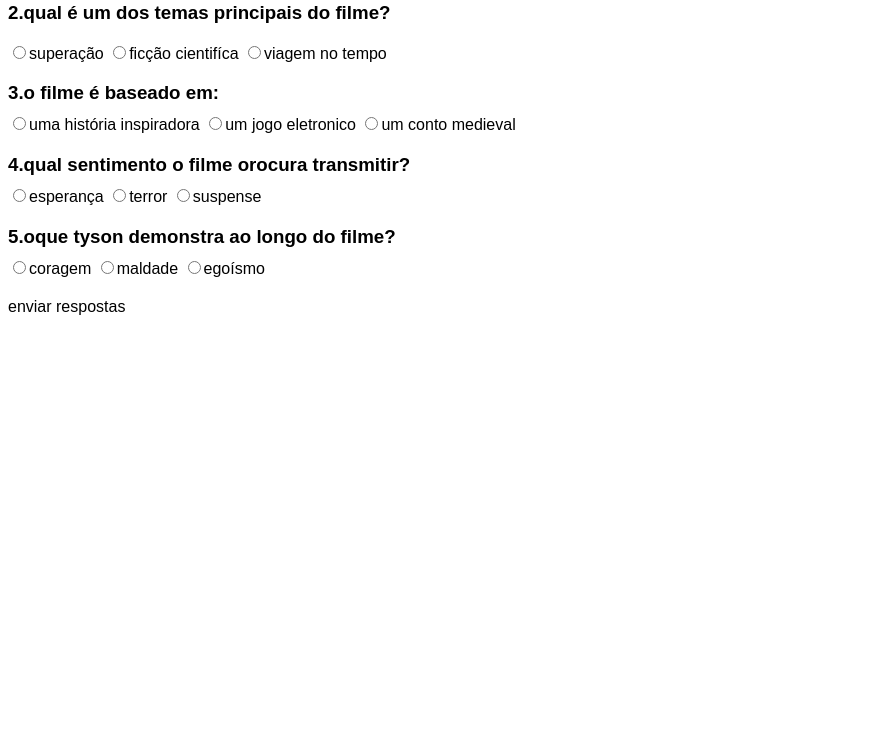
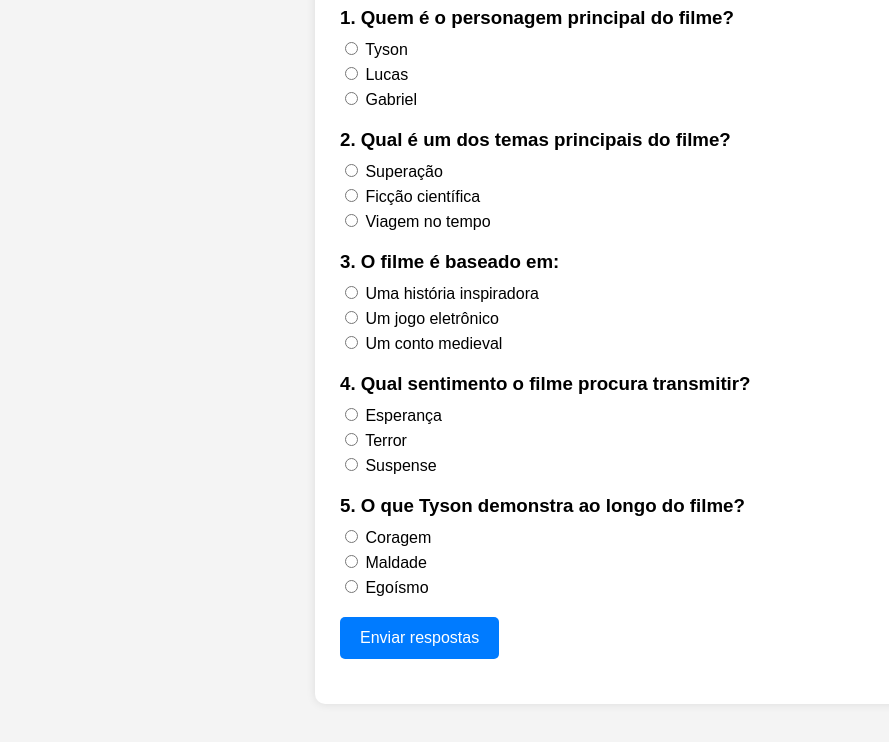
Before and after one commit to cauefcc12/meusite, a plain HTML site: page jg.mt.html.html in a window 1280 px wide. Shown: the part 136-878 px from the top of the page, without its empty margins (0-889 px from the left). Before the commit the page ends 800 px from the top, so only its background shows below. Drawn offline with Linux system fonts and the light colour scheme.

Commit message:
Add files via upload

```diff
--- a/jg.mt.html.html
+++ b/jg.mt.html.html
@@ -1,112 +1,117 @@
-<!DOCTYPE>
-<html lang="ptBR">
+<!DOCTYPE html>
+<html lang="pt-BR">
 <head>
-        <meta chrset="  UTF-8"/>
-        <meta name="viewport"content="width=device,initial-scale=1.0"/>
-        <title>questionario - o milagre de tyson</title>
+    <meta charset="UTF-8" />
+    <meta name="viewport" content="width=device-width, initial-scale=1.0" />
+    <title>Questionário - O Milagre de Tyson</title>
     <style>
-            body{
-                font-family:arial,sans-serif;
-                backgroud:#f4f4f4
-                padding:30px;
+        body {
+            font-family: Arial, sans-serif;
+            background: #f4f4f4;
+            padding: 30px;
         }
-            .quiz-container{
-                backgroud:white;
-                max-width:600px;
-                margin:auto;
-                padding:25px;
-                border-radius:10px;
-                box-shadow:0 0 10px rgba(0,0,0,0,.1);
+        .quiz-container {
+            background: white;
+            max-width: 600px;
+            margin: auto;
+            padding: 25px;
+            border-radius: 10px;
+            box-shadow: 0 0 10px rgba(0, 0, 0, 0.1);
         }
-            h1{
-                text-aling:center;
-                color:#333;
+        h1 {
+            text-align: center;
+            color: #333;
         }
-            .question{
-                margin-bottom:20px;
+        .question {
+            margin-bottom: 20px;
         }
-            .question h3{
-                margin-bottom:10px;
+        .question h3 {
+            margin-bottom: 10px;
         }
-            button{
-                backgroud:#007bff;
-                color:white;
-                border:none;
-                padding:12px 20px;
-                border-raduius:5px;
-                cursor:pointer;
-                font-family:16px;
+        label {
+            display: block;
+            margin-bottom: 5px;
+            cursor: pointer;
         }
-            buttom:hover{
-                background:#0056b3;
+        button {
+            background: #007bff;
+            color: white;
+            border: none;
+            padding: 12px 20px;
+            border-radius: 5px;
+            cursor: pointer;
+            font-size: 16px;
         }
-            #resultado{
-                margin-top:20px;
-                font-size:18px;
-                font-weight:bold;
-                text-aling:center;
+        button:hover {
+            background: #0056b3;
+        }
+        #resultado {
+            margin-top: 20px;
+            font-size: 18px;
+            font-weight: bold;
+            text-align: center;
         }
     </style>
 </head>
 <body>
-        <div class="quiz-conteiner">
-            <h1>quiz-o milagre de tyson</h1>
-            <form id="quizform"
+
+    <div class="quiz-container">
+        <h1>Quiz - O Milagre de Tyson</h1>
+        <form id="quizform">
             <div class="question">
-                <h3>1.quem é o personagem principal do filme?</h3>
-                <label><input type="radio"name="q1"value="certo">tyson</label>
-                <label><input type="radio" name="q1" value="errado">lucas</label>
-                <label><input type="radio"name="q1"value="errado">gabriel</label>
-            </div>
-            <div class=""question">
-            <h3>2.qual é um dos temas principais do filme?</h3>
-             <label><input type="radio"name="q2"value="certo">superação</label>
-             <label><input type="radio"name="q2"value="errado">ficção cientifíca</label>
-             <label><input type="radio"name="q2"value="errado">viagem no tempo</label>
+                <h3>1. Quem é o personagem principal do filme?</h3>
+                <label><input type="radio" name="q1" value="certo"> Tyson</label>
+                <label><input type="radio" name="q1" value="errado"> Lucas</label>
+                <label><input type="radio" name="q1" value="errado"> Gabriel</label>
             </div>
 
+            <div class="question">
+                <h3>2. Qual é um dos temas principais do filme?</h3>
+                <label><input type="radio" name="q2" value="certo"> Superação</label>
+                <label><input type="radio" name="q2" value="errado"> Ficção científica</label>
+                <label><input type="radio" name="q2" value="errado"> Viagem no tempo</label>
+            </div>
 
             <div class="question">
-            <h3>3.o filme é baseado em:</h3>
-            <label><input type="radio"name="q3"value="certo">uma história inspiradora</label>
-            <label><input type="radio"name="q3"value="errado">um jogo eletronico</label>
-            <label><input type="radio"name="q3"value="errado">um conto medieval</label>
+                <h3>3. O filme é baseado em:</h3>
+                <label><input type="radio" name="q3" value="certo"> Uma história inspiradora</label>
+                <label><input type="radio" name="q3" value="errado"> Um jogo eletrônico</label>
+                <label><input type="radio" name="q3" value="errado"> Um conto medieval</label>
             </div>
 
+            <div class="question">
+                <h3>4. Qual sentimento o filme procura transmitir?</h3>
+                <label><input type="radio" name="q4" value="certo"> Esperança</label>
+                <label><input type="radio" name="q4" value="errado"> Terror</label>
+                <label><input type="radio" name="q4" value="errado"> Suspense</label>
+            </div>
 
             <div class="question">
-            <h3>4.qual sentimento o filme orocura transmitir?</h3>
-            <label><input type="radio"name="q4"value="certo">esperança</label>
-            <label><input type="radio"name="q4"value="errado">terror</label>
-            <label><input type="radio"name="q4"value="errado">suspense</label>
+                <h3>5. O que Tyson demonstra ao longo do filme?</h3>
+                <label><input type="radio" name="q5" value="certo"> Coragem</label>
+                <label><input type="radio" name="q5" value="errado"> Maldade</label>
+                <label><input type="radio" name="q5" value="errado"> Egoísmo</label>
             </div>
 
-
-        <div class="question">
-            <h3>5.oque tyson demonstra ao longo do filme?</h3>
-            <label><input type="radio"name="q5"value="certo">coragem</label>
-            <label><input type="radio"name="q5"value="errado">maldade</label>
-            <label><input type="radio"name="q5"value="errado">egoísmo</label>
-        </div>
-        <botton type="button" onclick="corrigirquiz()">enviar respostas</botton>
-        <div id="resultado></div>"
+            <button type="button" onclick="corrigirquiz()">Enviar respostas</button>
+            <div id="resultado"></div>
         </form>
     </div>
+
     <script>
-    function corrigirquiz(){
-        let pontos=0;
+        function corrigirquiz() {
+            let pontos = 0;
             const respostas = document.querySelectorAll('input[type="radio"]:checked');
 
-        respostas.forEach((resposta)) => {
-            if(resposta.value ==="certo"){
+            respostas.forEach((resposta) => {
+                if (resposta.value === "certo") {
                     pontos++;
                 }
             });
-        document.getElementById("resultado").innerHTML =arguments'você acertou ${pontos} de 5 perguntas!';
+
+            document.getElementById("resultado").innerHTML = `Você acertou ${pontos} de 5 perguntas!`;
         }
-
     </script>
-
 
 </body>
 </html>
```
Lines whose indentation alone changed are shown as unchanged.
